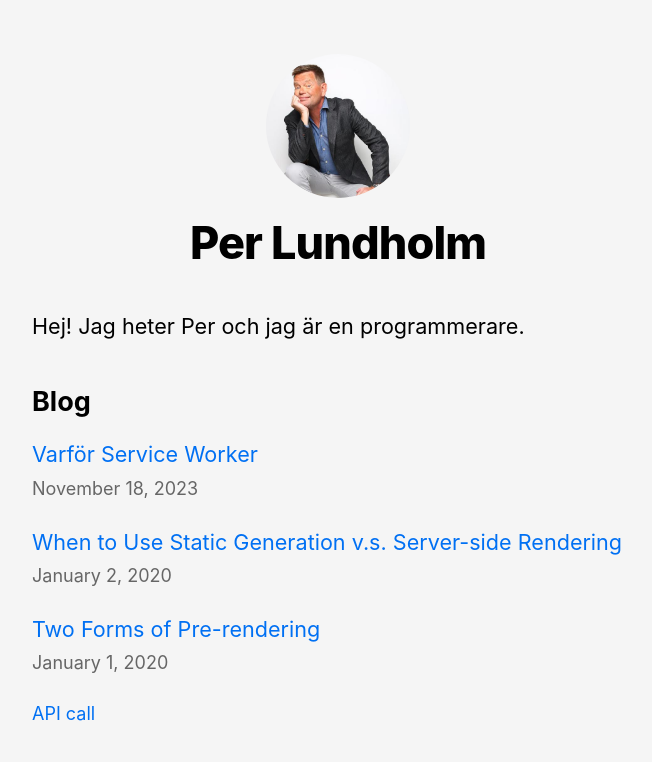
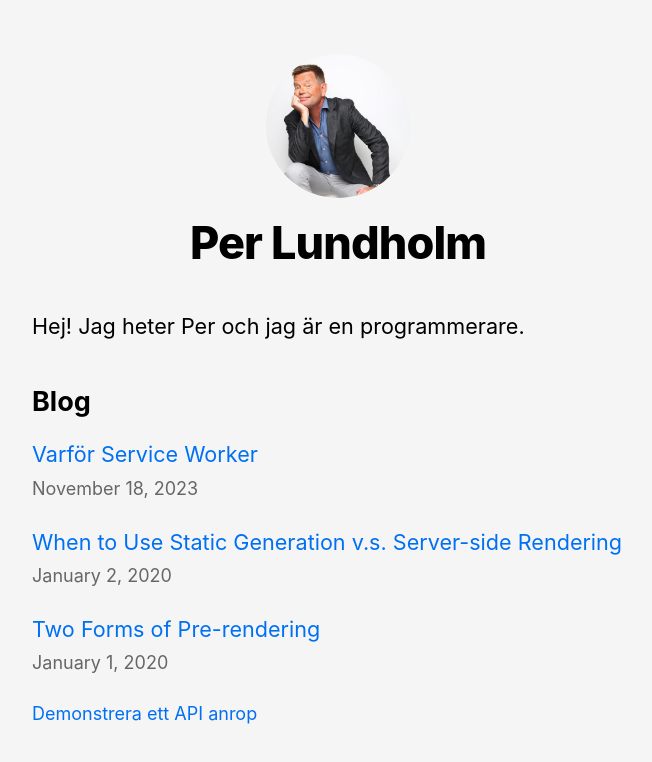
Before and after one commit to perty/nextjs-blog, a Next.js app: page / in a window 1280 px wide. Shown: the top 762 px of the page, without its empty margins (302-954 px from the left). Built offline with nearby package versions, Linux system fonts and the light colour scheme.

Commit message:
Minor fixes

```diff
--- a/components/layout.js
+++ b/components/layout.js
@@ -50,7 +50,7 @@ export default function Layout({ children, home}) {
         <main>{children}</main>
         {!home && (
             <div className={styles.backToHome}>
-                <Link href="/">← Back to home</Link>
+                <Link href="/">← Till startsidan</Link>
             </div>
         )}
     </div>;
--- a/pages/index.js
+++ b/pages/index.js
@@ -38,7 +38,7 @@ export default function Home({ allPostsData }) {
                 </ul>
             </section>
             <section>
-                <Link href="/api/hello">API call</Link>
+                <Link href="/api/hello">Demonstrera ett API anrop</Link>
             </section>
         </Layout>
     );
```
